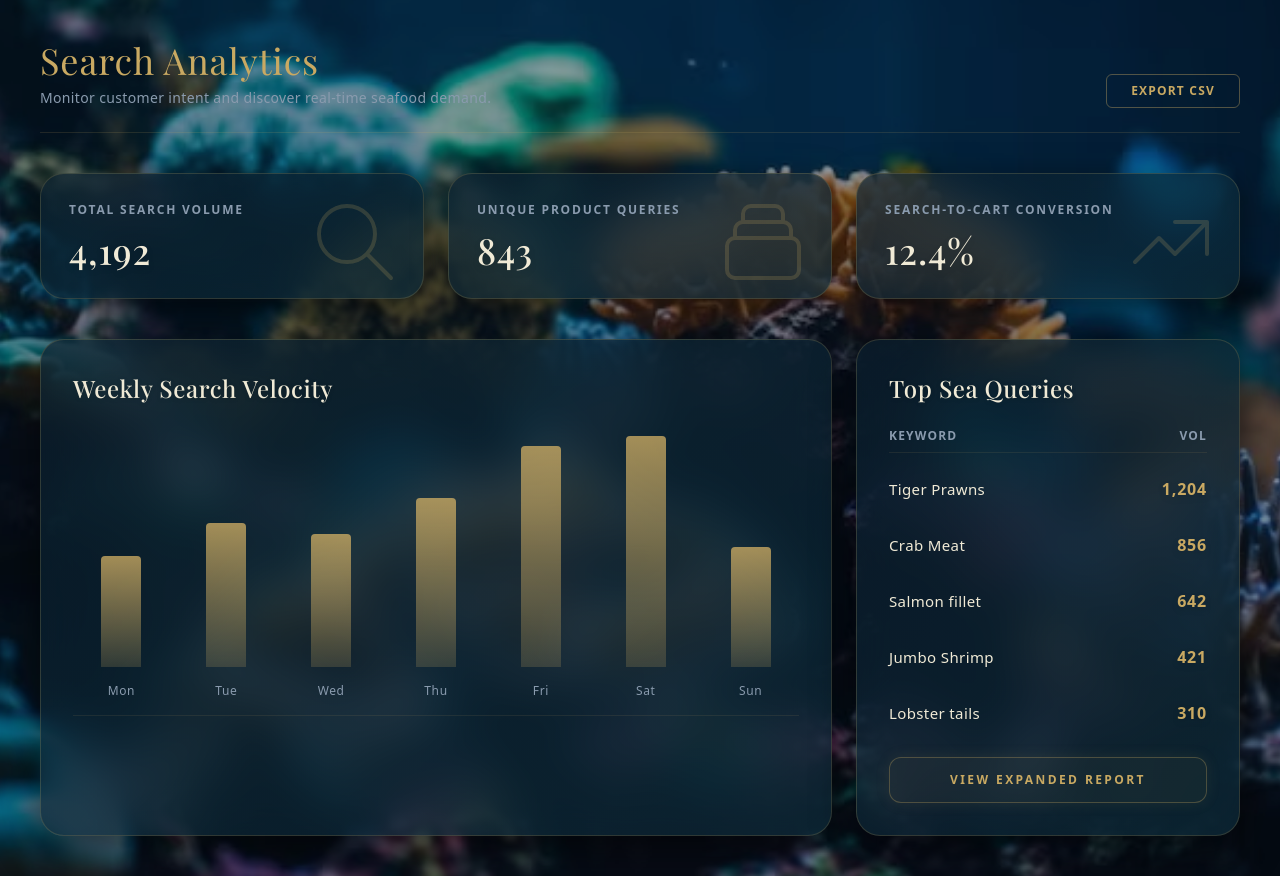
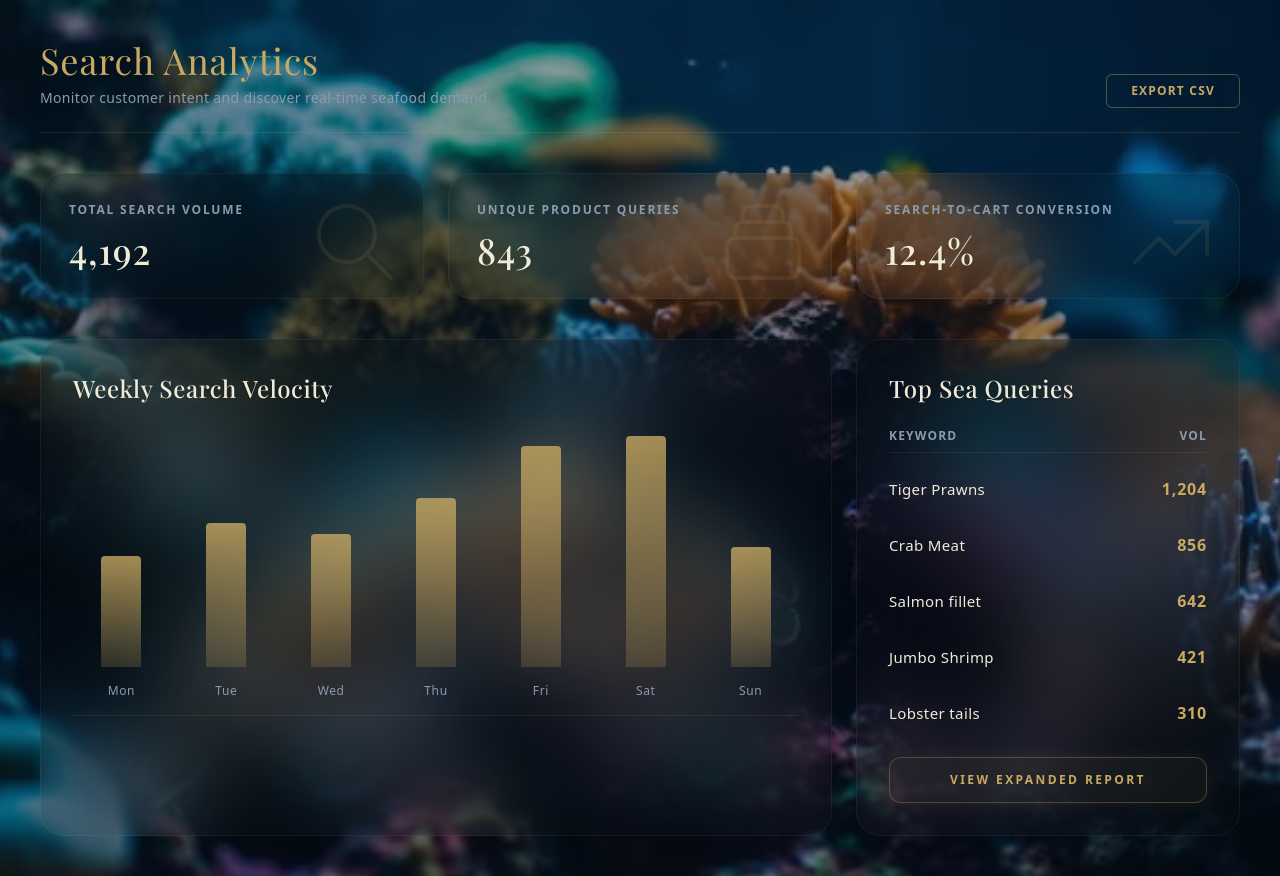
Before and after one commit to AlgorithSage/Wave-Of-bengal, a Next.js app in the folder frontend/: page /admin/analytics in a window 1280 px wide. Built offline with nearby package versions, Linux system fonts and the light colour scheme; a web font is replaced by a local one.

Commit message:
Improved the Background of the Analytics page to give an Immersive Experience (Modal Cards Refinement)

```diff
--- a/frontend/src/app/(admin)/admin/analytics/page.jsx
+++ b/frontend/src/app/(admin)/admin/analytics/page.jsx
@@ -33,9 +33,9 @@ const StatCard = ({ title, value, icon, delay }) => (
     initial={{ opacity: 0, y: 30 }}
     animate={{ opacity: 1, y: 0 }}
     transition={{ delay, duration: 0.6, ease: [0.16, 1, 0.3, 1] }}
-    className="bg-gradient-to-br from-[#0a1f2e]/70 to-[#0d2b3a]/70 backdrop-blur-xl border border-[#c9a962]/20 rounded-3xl p-7 shadow-[0_8px_32px_rgba(0,0,0,0.5)] relative overflow-hidden group"
+    className="bg-black/10 backdrop-blur-2xl border border-white/5 hover:bg-black/20 hover:border-[#c9a962]/20 rounded-3xl p-7 shadow-2xl relative overflow-hidden group transition-all duration-500"
   >
-    <div className="absolute top-0 right-0 p-5 opacity-20 group-hover:opacity-40 transition-opacity duration-500 text-[#c9a962]">
+    <div className="absolute top-0 right-0 p-5 opacity-10 group-hover:opacity-30 transition-opacity duration-500 text-[#c9a962]">
       {icon}
     </div>
     <h3 className="text-[#8a9bae] font-body text-xs uppercase tracking-[0.15em] font-semibold mb-3">{title}</h3>
@@ -121,7 +121,7 @@ export default function SearchAnalyticsAdmin() {
            initial={{ opacity: 0, scale: 0.95, y: 20 }}
            animate={{ opacity: 1, scale: 1, y: 0 }}
            transition={{ delay: 0.4, duration: 0.6, ease: [0.16, 1, 0.3, 1] }}
-           className="lg:col-span-2 bg-gradient-to-br from-[#0a1f2e]/70 to-[#0d2b3a]/70 backdrop-blur-xl border border-[#c9a962]/20 rounded-3xl p-8 shadow-[0_12px_40px_rgba(0,0,0,0.6)]"
+           className="lg:col-span-2 bg-black/10 backdrop-blur-2xl border border-white/5 rounded-3xl p-8 shadow-2xl"
         >
           <h3 className="text-[#f0ead6] font-heading text-2xl font-medium tracking-wide mb-8 drop-shadow-sm">Weekly Search Velocity</h3>
 
@@ -154,7 +154,7 @@ export default function SearchAnalyticsAdmin() {
            initial={{ opacity: 0, x: 20, y: 20 }}
            animate={{ opacity: 1, x: 0, y: 0 }}
            transition={{ delay: 0.5, duration: 0.6, ease: [0.16, 1, 0.3, 1] }}
-           className="bg-gradient-to-br from-[#0a1f2e]/70 to-[#0d2b3a]/70 backdrop-blur-xl border border-[#c9a962]/20 rounded-3xl p-8 shadow-[0_12px_40px_rgba(0,0,0,0.6)] overflow-hidden flex flex-col justify-between"
+           className="bg-black/10 backdrop-blur-2xl border border-white/5 rounded-3xl p-8 shadow-2xl overflow-hidden flex flex-col justify-between"
         >
           <div>
             <h3 className="text-[#f0ead6] font-heading text-2xl font-medium tracking-wide mb-6 drop-shadow-sm">Top Sea Queries</h3>
```
